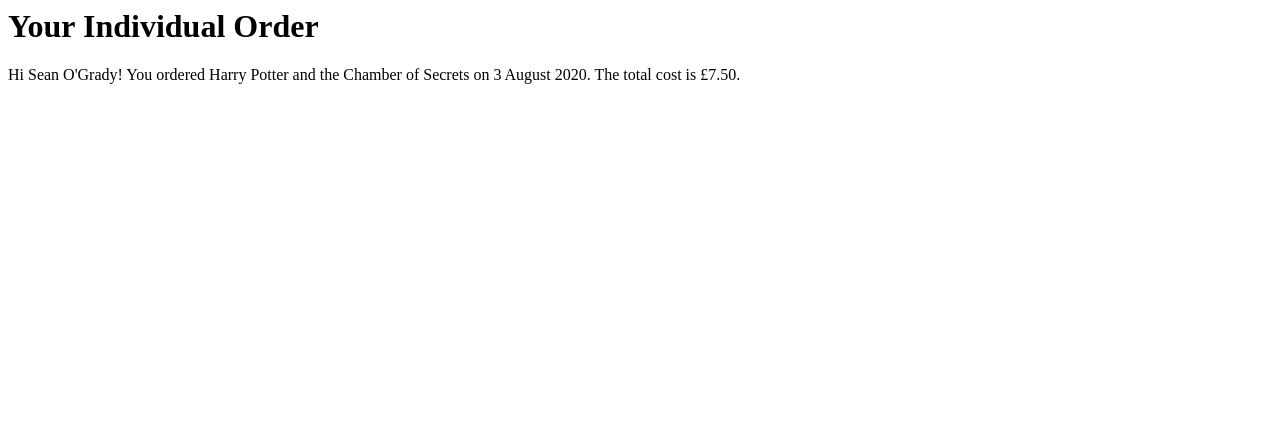
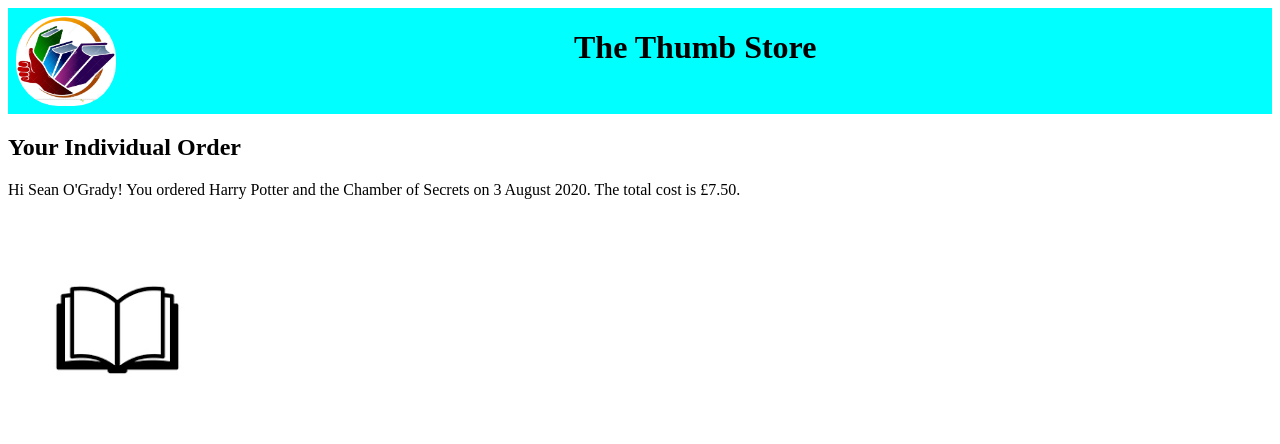
Before and after one commit to sarahclarke-skc/week_03-day_3-flask_lab, a Flask app: page /orders/1 in a window 1280 px wide. Shown: the top 444 px of the page. Run offline with Flask 2, Linux system fonts and the light colour scheme.

Commit message:
CSS started...

```diff
--- a/static/style.css
+++ b/static/style.css
@@ -0,0 +1,16 @@
+header {
+    display: flex;
+    flex-direction: row;
+    background-color: aqua;
+}
+
+header > img {
+    width: 100px;
+    height: auto;
+    padding: 8px;
+    border-radius: 50px;
+}
+
+h1 {
+    padding-left: 450px;
+}
--- a/templates/order.html
+++ b/templates/order.html
@@ -1,14 +1,24 @@
 <html>
     <head>
-
+        <link rel="stylesheet" href="static/style.css">
+        <link rel="stylesheet" href="static/order.css">
     </head>
     <body>
-        <h1>Your Individual Order</h1>
+        <header>
+            <img src="static/images/logo.jpeg" alt="store logo">
+            <h1>The Thumb Store</h1>
+        </header>
+
+
+        <h2>Your Individual Order</h2>
         <div>
             <p>
                 Hi {{orders.customer_name}}! You ordered {{orders.book.title}} on {{orders.order_date}}. The total cost is £{{orders.pence_to_pounds()}}.
 
             </p>
+
+            <img src="images/book.png" alt="store logo">
+
         </div>
     </body>
 </html>
```
Also changed, not shown: templates/index.html (+7 -2 lines), static/images/book.png (added), static/images/logo.jpeg (added).
